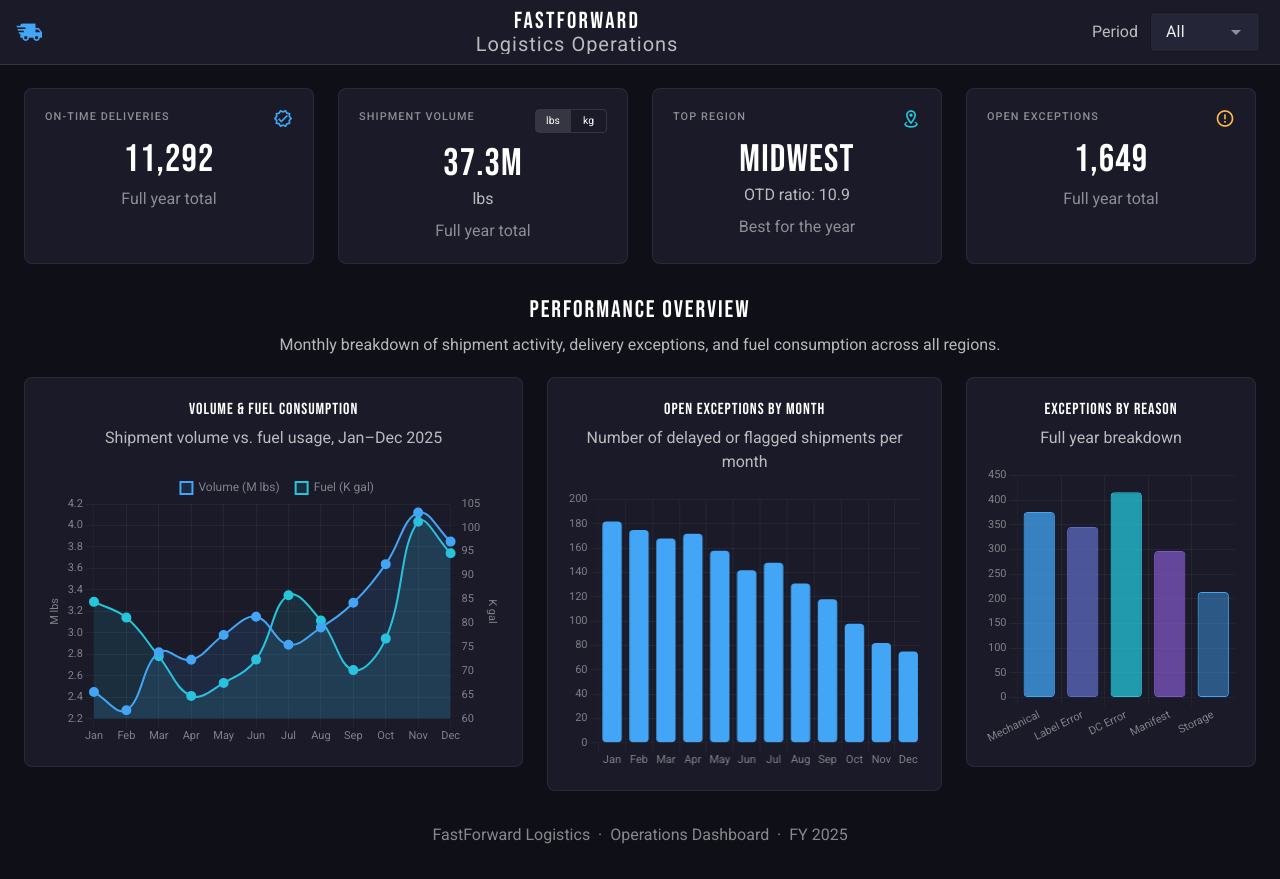
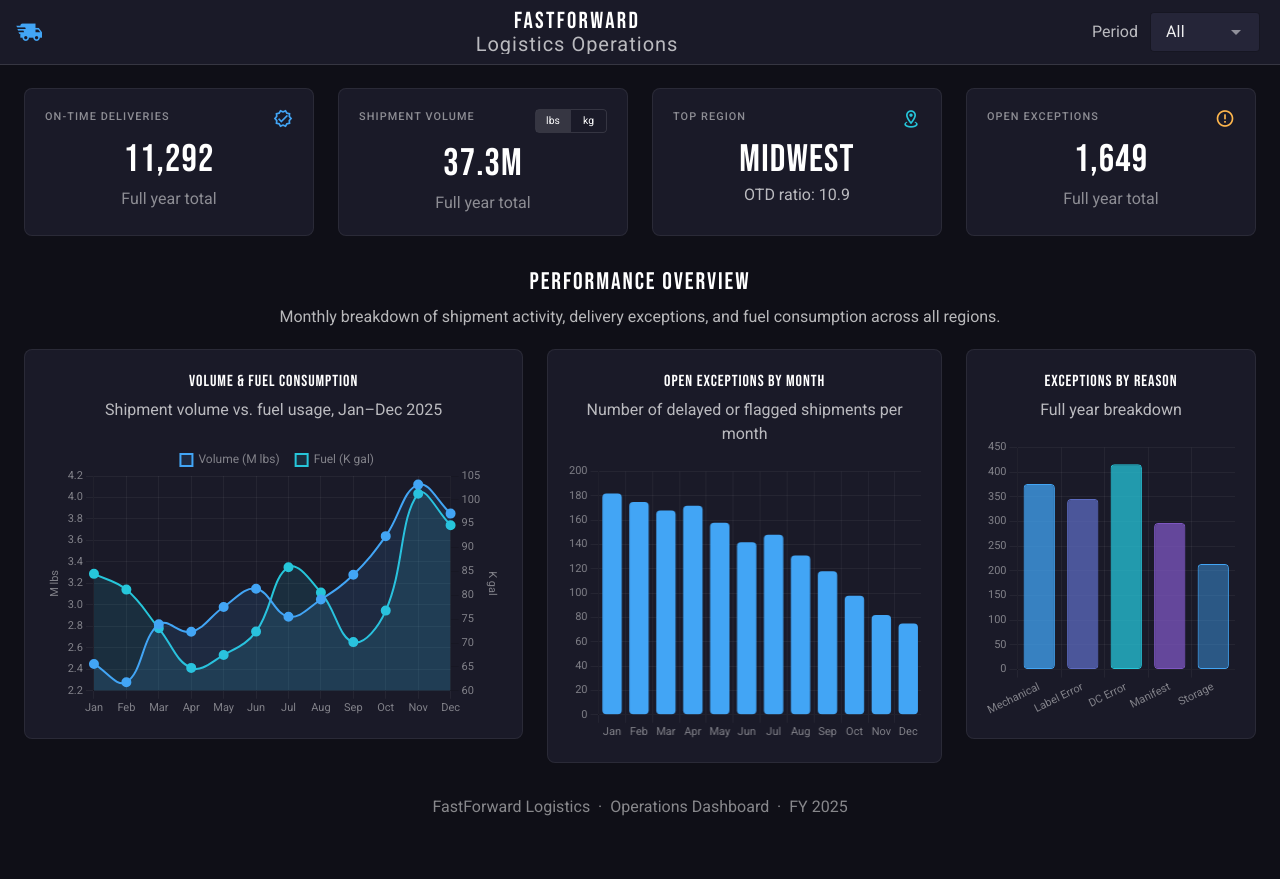
Before and after one commit to IntangibleFancy/fast-forward, a Vue app: page / in a window 1280 px wide. After the commit the page ends 851 px from the top, so only its background shows below. Built offline with nearby package versions, Linux system fonts and the light colour scheme.

Commit message:
Removed unnecessary subheads from MetricsCards

```diff
--- a/src/App.vue
+++ b/src/App.vue
@@ -383,7 +383,6 @@ const barReasonOptions: ChartOptions<'bar'> = {
             <MetricCard
               title="Shipment Volume"
               :value="fmtVolume(shipmentVolume)"
-              :subhead="volumeUnit"
               :trend="volumeTrend"
               :trend-context="previousData ? 'vs ' + previousData.month : undefined"
               :trend-positive-up="true"
@@ -416,7 +415,7 @@ const barReasonOptions: ChartOptions<'bar'> = {
               :trend="regionTrend"
               :trend-context="previousData ? 'ratio vs ' + previousData.month : undefined"
               :trend-positive-up="true"
-              :filter-label="currentData ? 'No prior month data' : 'Best for the year'"
+              :filter-label="currentData ? 'No prior month data' : undefined"
             />
           </v-col>
 
```
